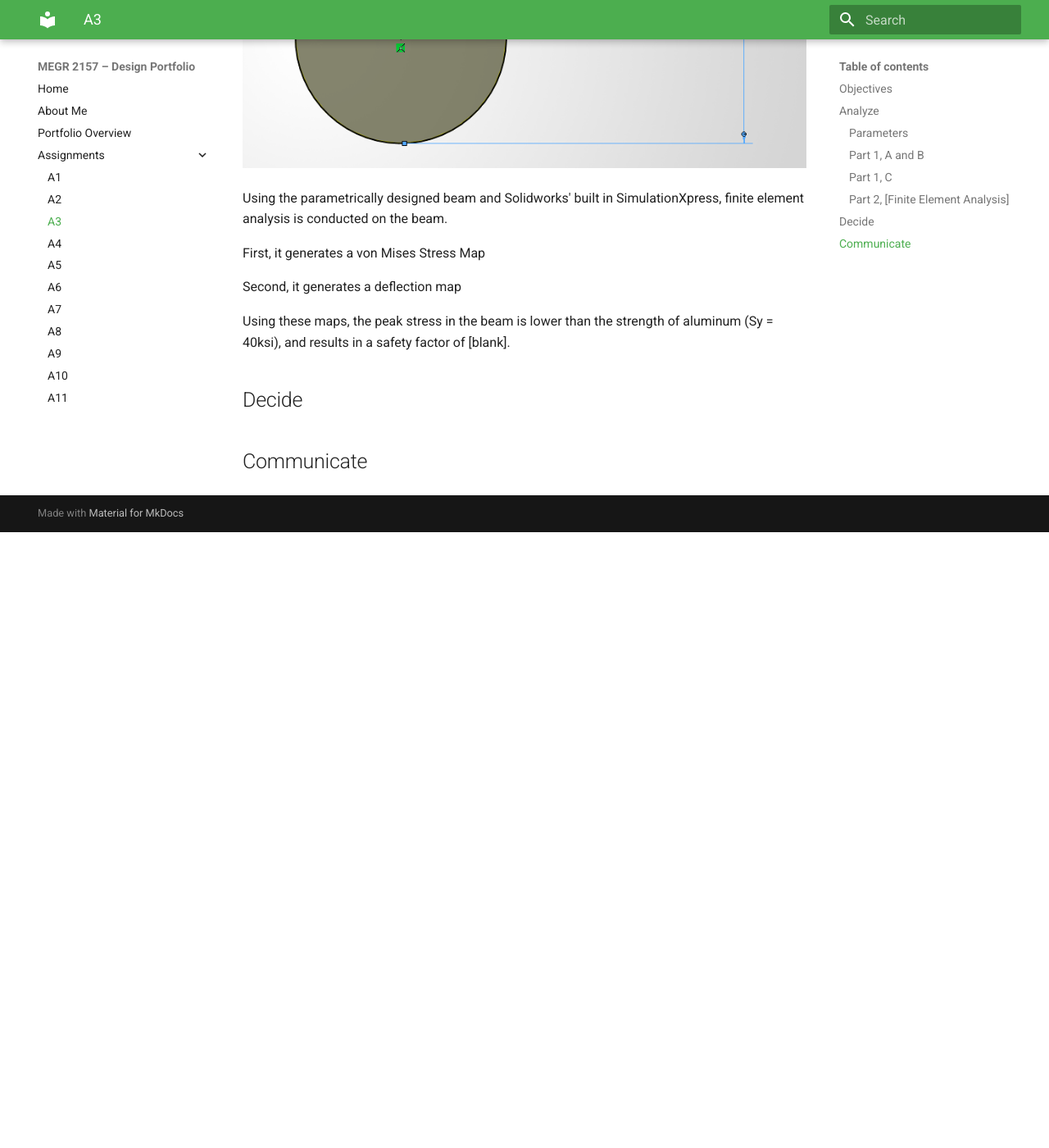
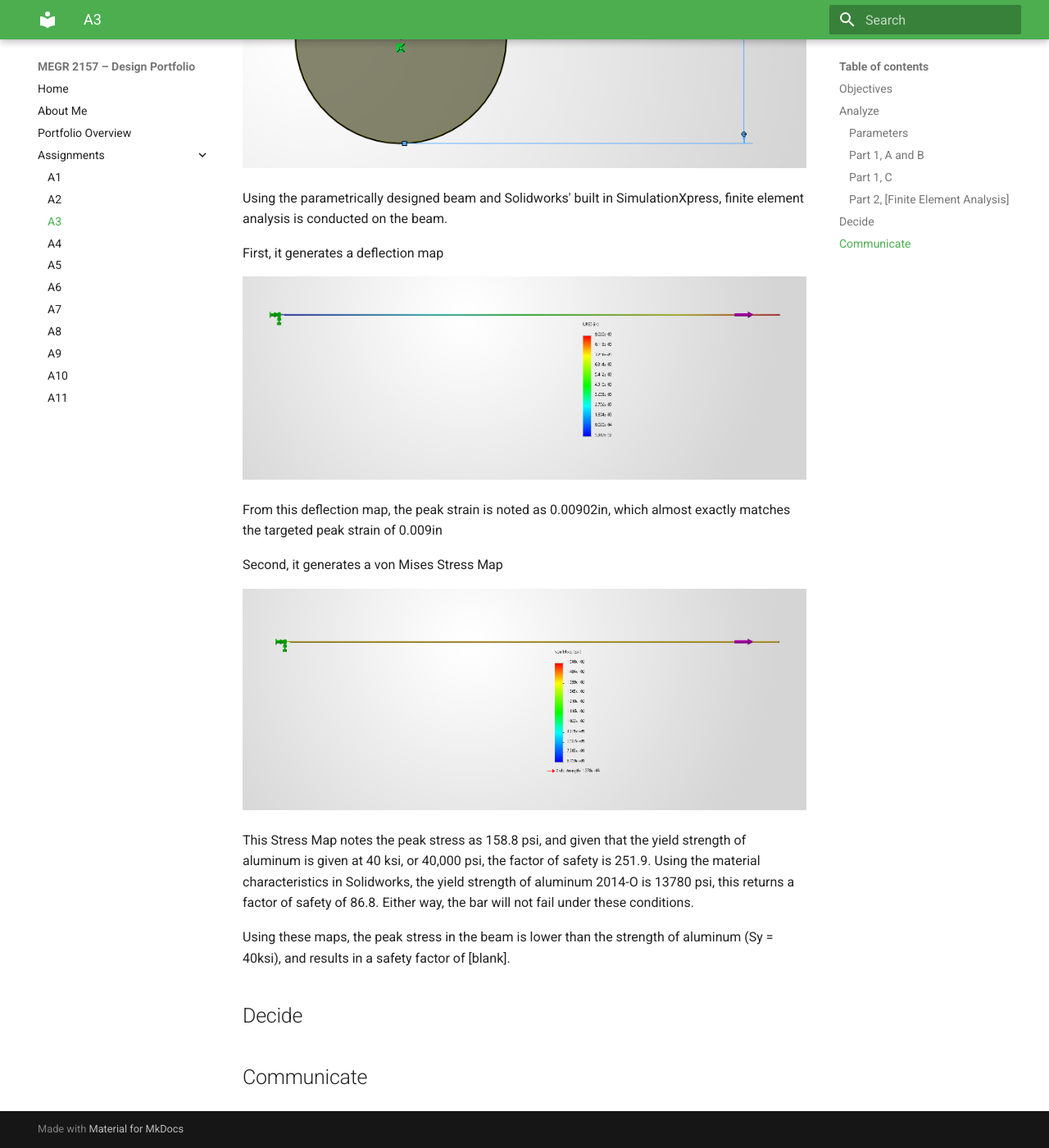
Before and after one commit to CadlesCelica/megr2157-portfolio, an MkDocs documentation site: the page built from docs/assignments/A03/index.md, in a window 1280 px wide and 1400 px high, scrolled down 2929 px. Shown: the whole window at 82% size. Built offline with MkDocs 1.6.1 and Material for MkDocs 9.7.7, drawn with Linux system fonts in a browser that asks for light colours; before the commit the page ends 3578 px from its top, so only the background shows below that.

Commit message:
Stress maps and text

```diff
--- a/docs/assignments/A03/index.md
+++ b/docs/assignments/A03/index.md
@@ -37,9 +37,17 @@ To test the bar, it first had to be parametrically designed. A circle was sketch
 Using the parametrically designed beam and Solidworks' built in SimulationXpress, finite element analysis is conducted on the beam.
 
 
-First, it generates a von Mises Stress Map
+First, it generates a deflection map
 
-Second, it generates a deflection map
+![Deflection Map](<Screenshot 2026-09-09 233948.png>)
+
+From this deflection map, the peak strain is noted as 0.00902in, which almost exactly matches the targeted peak strain of 0.009in
+
+Second, it generates a von Mises Stress Map
+
+![Von Mises Stress](<Screenshot 2026-09-09 233820.png>)
+
+This Stress Map notes the peak stress as 158.8 psi, and given that the yield strength of aluminum is given at 40 ksi, or 40,000 psi, the factor of safety is 251.9. Using the material characteristics in Solidworks, the yield strength of aluminum 2014-O is 13780 psi, this returns a factor of safety of 86.8. Either way, the bar will not fail under these conditions.
 
 Using these maps, the peak stress in the beam is lower than the strength of aluminum (Sy = 40ksi), and results in a safety factor of [blank].
 
```
Also changed, not shown: docs/assignments/A03/Screenshot 2026-09-09 233820.png (added), docs/assignments/A03/Screenshot 2026-09-09 233948.png (added).
